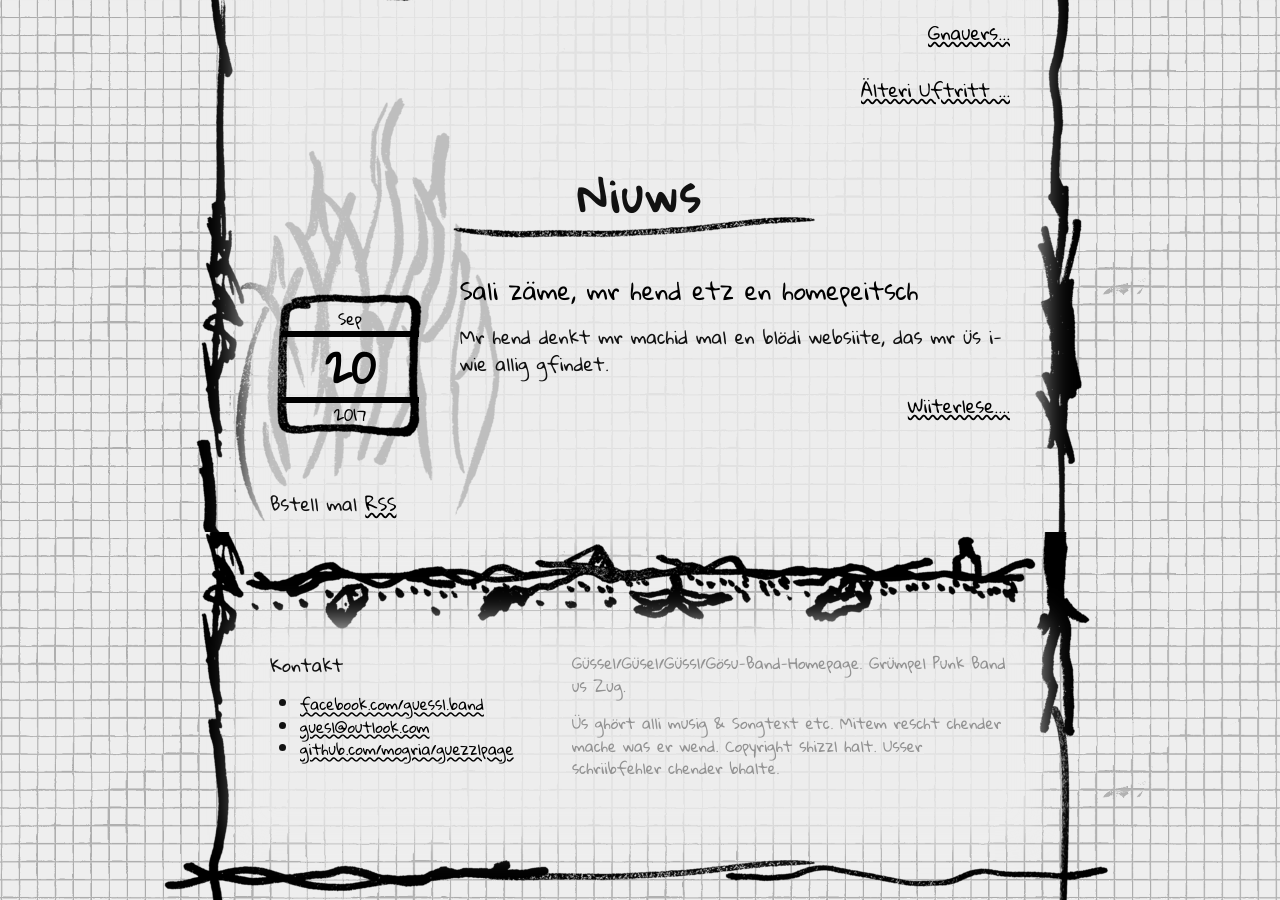
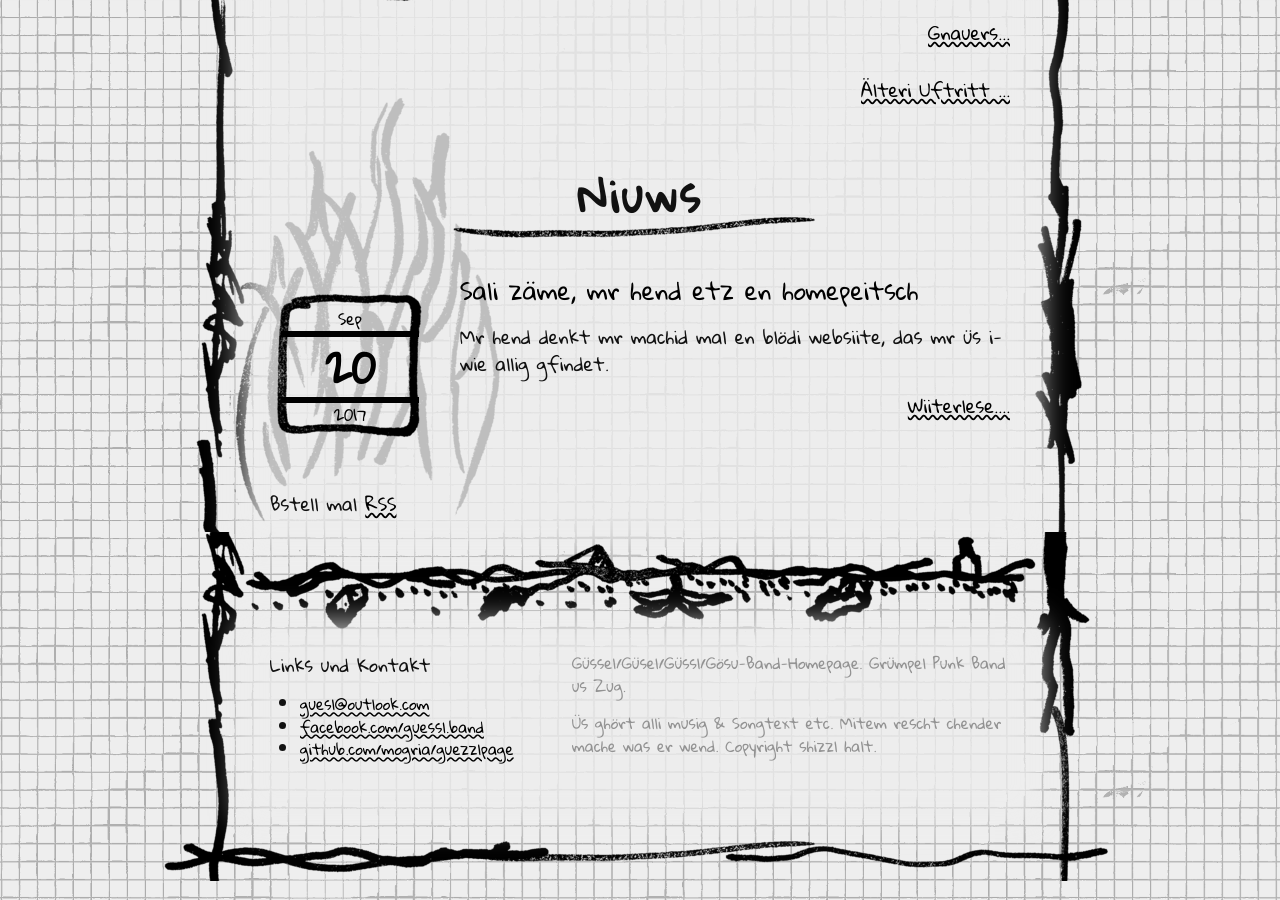
Before and after one commit to mogria/guezzlpage, a Jekyll site: the page built from index.html, in a window 1280 px wide and 900 px high, scrolled down 1691 px. Built offline with Jekyll 4.4.1, drawn with Linux system fonts in a browser that asks for light colours; the list of posts is cut into pages by our own code.

Commit message:
slightly adjust footer

```diff
--- a/_includes/footer.html
+++ b/_includes/footer.html
@@ -4,10 +4,10 @@
   <div class="footer-content">
     <div class="footer-col-wrapper">
       <div class="footer-col footer-col-1">
-        <h3>Kontakt</h3>
+        <h3>Links und Kontakt</h3>
         <ul class="contact-list">
+          <li><a href="mailto:{{ site.email | encode_email }}">guesl @t outlook döt köm</a></li>
           <li><a href="https://www.facebook.com/guessl.band">facebook.com/guessl.band</a></li>
-          <li><a href="mailto:{{ site.email | encode_email }}">guesl @t outlook döt köm</a></li>
           <li>{% if site.github_username %}
             {% include icon-github.html username=site.github_username repo="guezzlpage" %}
             {% endif %}</li>
@@ -16,7 +16,7 @@
 
       <div class="footer-col footer-col-2">
           <p>{{ site.description }}</p>
-          <p>Üs ghört alli musig &amp; Songtext etc. Mitem rescht chender mache was er wend. Copyright shizzl halt. Usser schriibfehler chender bhalte.</p>
+          <p>Üs ghört alli musig &amp; Songtext etc. Mitem rescht chender mache was er wend. Copyright shizzl halt.</p>
       </div>
     </div>
 
```
